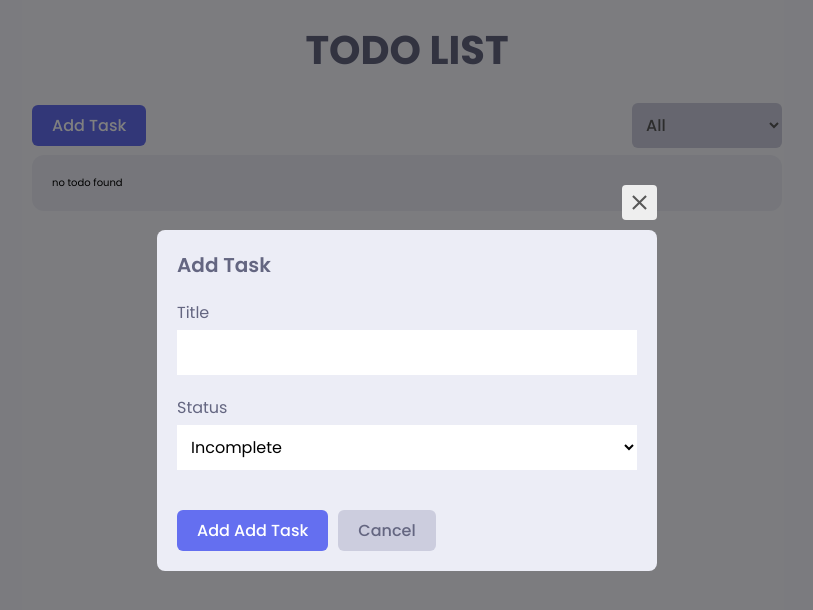
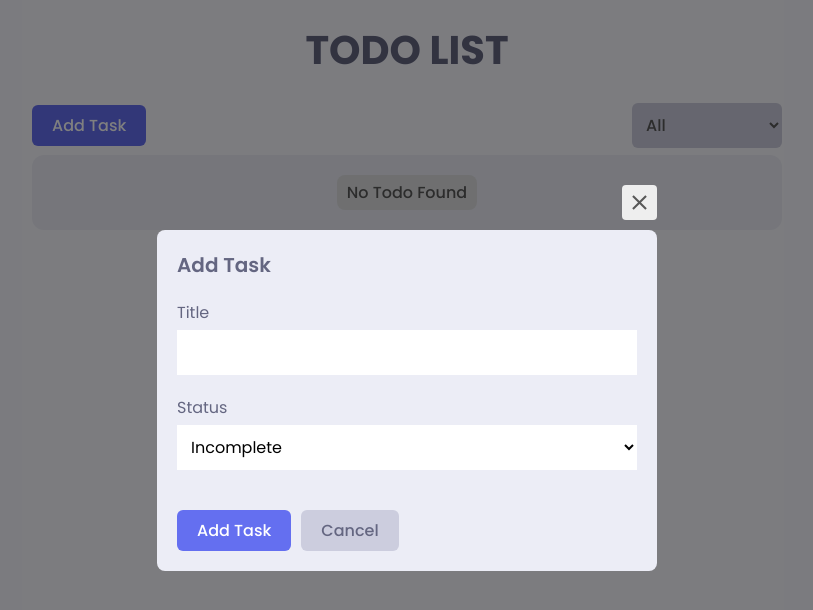
Before and after one commit to womoboy/redux-sample-02, a React (Create React App) app: page / in a window 1280 px wide. Both pictures are taken after a click on the button "Add Task". Shown: the top 610 px of the page, without its empty margins (233-1046 px from the left). Built offline with nearby package versions, Linux system fonts and the light colour scheme.

Commit message:
completed project

```diff
--- a/src/components/AppContent.js
+++ b/src/components/AppContent.js
@@ -1,19 +1,58 @@
 import { useSelector } from "react-redux";
 import TodoItem from "./TodoItem";
-import styles from '../styles/modules/app.module.scss';
+import styles from "../styles/modules/app.module.scss";
+import { AnimatePresence, motion } from "framer-motion";
+
+const container = {
+  hidden: { opacity: 1 },
+  visible: {
+    opacity: 1,
+    scale: 1,
+    transition: {
+      staggerChildren: 0.2,
+    },
+  },
+};
+
+const child = {
+  hidden: { y: 20, opacity: 0 },
+  visible: {
+    y: 0,
+    opacity: 1,
+  },
+};
 
 const AppContent = () => {
   const todoList = useSelector((state) => state.todo.todoList);
   const sortedTodoList = [...todoList];
+  const filterStatus = useSelector((state) => state.todo.filterStatus);
 
   sortedTodoList.sort((a, b) => new Date(b.time) - new Date(a.time));
 
+  const filteredTodoList = sortedTodoList.filter((item) => {
+    if (filterStatus === "all") {
+      return true;
+    }
+    return item.status === filterStatus;
+  });
+
   return (
-    <div className={styles.content__wrapper}>
-      {sortedTodoList && sortedTodoList.length > 0
-        ? sortedTodoList.map((todo) => <TodoItem key={todo.id} todo={todo} />)
-        : "no todo found"}
-    </div>
+    <motion.div
+      className={styles.content__wrapper}
+      variants={container}
+      initial="hidden"
+      animate="visible"
+    >
+      <AnimatePresence>
+        {filteredTodoList && filteredTodoList.length > 0 ? (
+          filteredTodoList.map((todo) => <TodoItem key={todo.id} todo={todo} />)
+        ) : (
+          <motion.p className={styles.emptyText} variants={child}>
+            No Todo Found
+          </motion.p>
+        )}
+      </AnimatePresence>
+    </motion.div>
   );
 };
 
--- a/src/components/AppHeader.js
+++ b/src/components/AppHeader.js
@@ -2,16 +2,25 @@ import { useState } from "react";
 import Button, { SelectButton } from "./Button";
 import styles from "../styles/modules/app.module.scss";
 import TodoModal from "../components/TodoModal";
+import { useDispatch, useSelector } from "react-redux";
+import { updateFilterStatus } from "../slices/todoSlice";
 
 const AppHeader = () => {
   const [modalOpen, setModalOpen] = useState(false);
+  const filterStatus = useSelector(state => state.todo.filterStatus)
+  // const [filterStatus, setFilterStatus] = useState(initialFilterStatus);
+  const dispatch = useDispatch();
+
+  const updateFilter = (e) => {
+    dispatch(updateFilterStatus(e.target.value))
+  }
 
   return (
     <div className={styles.appHeader}>
       <Button variant="primary" onClick={() => setModalOpen(true)}>
         Add Task
       </Button>
-      <SelectButton id="status">
+      <SelectButton id="status" value={filterStatus} onChange={updateFilter}>
         <option value="all">All</option>
         <option value="incomplete">Incomplete</option>
         <option value="complete">Complete</option>
--- a/src/components/TodoItem.js
+++ b/src/components/TodoItem.js
@@ -8,6 +8,15 @@ import { getClasses } from "../utils/getClasses";
 import TodoModal from "./TodoModal";
 import { useState, useEffect } from "react";
 import CheckButton from "./CheckButton";
+import { motion } from "framer-motion";
+
+const child = {
+  hidden: { y: 20, opacity: 0 },
+  visible: {
+    y: 0,
+    opacity: 1,
+  },
+};
 
 const TodoItem = ({ todo }) => {
   const dispatch = useDispatch();
@@ -42,7 +51,7 @@ const TodoItem = ({ todo }) => {
 
   return (
     <>
-      <div className={styles.item}>
+      <motion.div className={styles.item} variants={child} >
         <div className={styles.todoDetails}>
           <CheckButton checked={checked} handleCheck={handleCheck} />
           <div className={styles.texts}>
@@ -79,7 +88,7 @@ const TodoItem = ({ todo }) => {
             <MdEdit />
           </div>
         </div>
-      </div>
+      </motion.div>
       <TodoModal
         type='update'
         todo={todo}
--- a/src/components/TodoModal.js
+++ b/src/components/TodoModal.js
@@ -6,6 +6,29 @@ import { useDispatch } from "react-redux";
 import { addTodo, updateTodo } from "../slices/todoSlice";
 import { v4 as uuid } from "uuid";
 import toast from "react-hot-toast";
+import { AnimatePresence } from "framer-motion";
+import { motion } from "framer-motion";
+
+const dropIn = {
+  hidden: {
+    opacity: 0,
+    transform: "sacle(0.9)",
+  },
+  visible: {
+    transform: "scale(1)",
+    opacity: 1,
+    transition: {
+      duration: 0.1,
+      type: "spring",
+      damping: 25,
+      stiffness: 500,
+    },
+  },
+  exit: {
+    transform: "scale(0.9)",
+    opacity: 0,
+  },
+};
 
 const TodoModal = ({ type, modalOpen, setModalOpen, todo }) => {
   const [title, setTitle] = useState("");
@@ -13,12 +36,12 @@ const TodoModal = ({ type, modalOpen, setModalOpen, todo }) => {
   const dispatch = useDispatch();
 
   useEffect(() => {
-    if(type === 'update' && todo) {
+    if (type === "update" && todo) {
       setTitle(todo.title);
       setStatus(todo.status);
     } else {
-      setTitle('');
-      setStatus('incomplete');
+      setTitle("");
+      setStatus("incomplete");
     }
   }, [type, todo, modalOpen]);
 
@@ -51,7 +74,8 @@ const TodoModal = ({ type, modalOpen, setModalOpen, todo }) => {
             })
           );
         } else {
-          toast.error('No Change Made');
+          toast.error("No Change Made");
+          return;
         }
       }
       setModalOpen(false);
@@ -59,18 +83,33 @@ const TodoModal = ({ type, modalOpen, setModalOpen, todo }) => {
   };
 
   return (
-    modalOpen && (
-      <div className={styles.wrapper}>
-        <div className={styles.container}>
-          <div
+    <AnimatePresence>
+      {modalOpen && (
+        <motion.div
+          className={styles.wrapper}
+          initial={{ opacity: 0 }}
+          animate={{ opacity: 1 }}
+          exit={{ opacity: 0 }}
+        >
+          <motion.div
+            className={styles.container}
+            variant={dropIn}
+            initial="hidden"
+            animate="visible"
+            exit="exit"
+          >
+            <motion.div
               className={styles.closeButton}
               onClick={() => setModalOpen(false)}
               onKeyDown={() => setModalOpen(false)}
               tabIndex={0}
               role="button"
+              initial={{ top: 40, opacity: 0 }}
+              animate={{ top: -10, opacity: 1 }}
+              exit={{ top: 40, opacity: 0 }}
             >
               <MdOutlineClose />
-          </div>
+            </motion.div>
             <form className={styles.form} onSubmit={(e) => handleSubmit(e)}>
               <h1 className={styles.formTitle}>
                 {type === "update" ? "Update" : "Add"} Task
@@ -98,7 +137,7 @@ const TodoModal = ({ type, modalOpen, setModalOpen, todo }) => {
               </label>
               <div className={styles.buttonContainer}>
                 <Button type="submit" variant="primary">
-                {type === "update" ? "Update" : "Add"} Add Task
+                  {type === "update" ? "Update" : "Add"} Task
                 </Button>
                 <Button
                   type="button"
@@ -110,9 +149,10 @@ const TodoModal = ({ type, modalOpen, setModalOpen, todo }) => {
                 </Button>
               </div>
             </form>
-        </div>
-      </div>
-    )
+          </motion.div>
+        </motion.div>
+      )}
+    </AnimatePresence>
   );
 };
 
--- a/src/slices/todoSlice.js
+++ b/src/slices/todoSlice.js
@@ -10,6 +10,7 @@ const geInitialTodo = () => {
 };
 
 const initialValue = {
+  filterStatus: "all",
   todoList: geInitialTodo(),
 };
 
@@ -34,34 +35,38 @@ const todoSlice = createSlice({
       }
     },
     deleteTodo: (state, action) => {
-      const todoList = window.localStorage.getItem('todoList');
-      if(todoList) {
+      const todoList = window.localStorage.getItem("todoList");
+      if (todoList) {
         const todoListArr = JSON.parse(todoList);
         todoListArr.forEach((todo, index) => {
-          if(todo.id === action.payload) {
+          if (todo.id === action.payload) {
             todoListArr.splice(index, 1);
           }
         });
-        window.localStorage.setItem('todoList', JSON.stringify(todoListArr));
+        window.localStorage.setItem("todoList", JSON.stringify(todoListArr));
         state.todoList = todoListArr;
       }
     },
     updateTodo: (state, action) => {
-      const todoList = window.localStorage.getItem('todoList');
-      if(todoList) {
+      const todoList = window.localStorage.getItem("todoList");
+      if (todoList) {
         const todoListArr = JSON.parse(todoList);
         todoListArr.forEach((todo, index) => {
-          if(todo.id === action.payload.id) {
+          if (todo.id === action.payload.id) {
             todo.title = action.payload.title;
             todo.status = action.payload.status;
           }
         });
-        window.localStorage.setItem('todoList', JSON.stringify(todoListArr));
+        window.localStorage.setItem("todoList", JSON.stringify(todoListArr));
         state.todoList = todoListArr;
       }
-    }
+    },
+    updateFilterStatus: (state, action) => {
+      state.filterStatus = action.payload;
+    },
   },
 });
 
-export const { addTodo, deleteTodo, updateTodo } = todoSlice.actions;
+export const { addTodo, deleteTodo, updateTodo, updateFilterStatus } =
+  todoSlice.actions;
 export default todoSlice.reducer;
```
Lines whose indentation alone changed are shown as unchanged.
